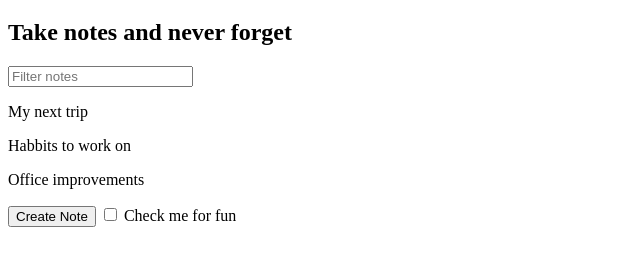
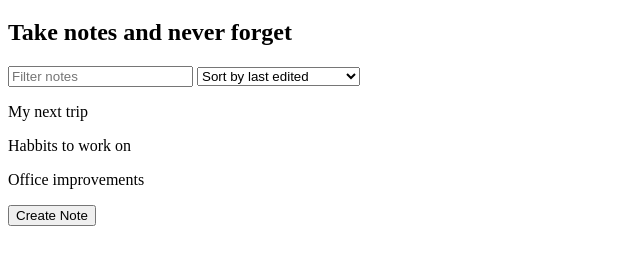
Before and after one commit to PontusSven/JavaScript, a plain HTML site: page notes-app/index.html in a window 1280 px wide. Shown: the part 61-326 px from the top of the page, without its empty margins (0-640 px from the left). Drawn offline with Linux system fonts and the light colour scheme.

Commit message:
dropdown

```diff
--- a/notes-app/index.html
+++ b/notes-app/index.html
@@ -6,11 +6,13 @@
         <h1>Notes App</h1>
         <h2>Take notes and never forget</h2>
         <input id="search-text" type="text" placeholder="Filter notes">
+        <select id="filter-by">
+            <option value="byEdited">Sort by last edited</option>
+            <option value="byCreated">Sort by recently created</option>
+            <option value="byAlphabetical">Sort alphabetically</option>
+        </select>
         <div id="notes"></div>
         <button id="create-note">Create Note</button>
-        <label>
-            <input id="for-fun" type="checkbox"> Check me for fun
-        </label >
         <script src="notes-app.js"></script>
     </body>
 </html>
--- a/notes-app/notes-app.js
+++ b/notes-app/notes-app.js
@@ -40,6 +40,6 @@ document.querySelector('#search-text').addEventListener('input', function (e) {
     renderNotes(notes, filters)
 })
 
-document.querySelector('#for-fun').addEventListener('change', function (e) {
-    console.log(e.target.checked)
+document.querySelector('#filter-by').addEventListener('change', function (e) {
+    console.log(e.target.value)
 })
```
